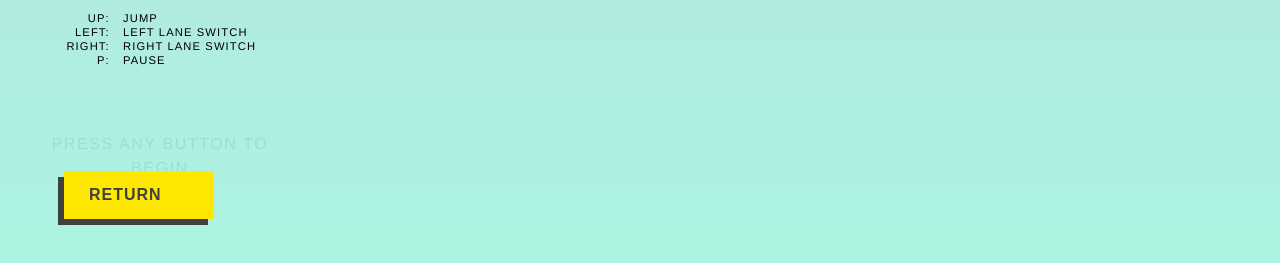
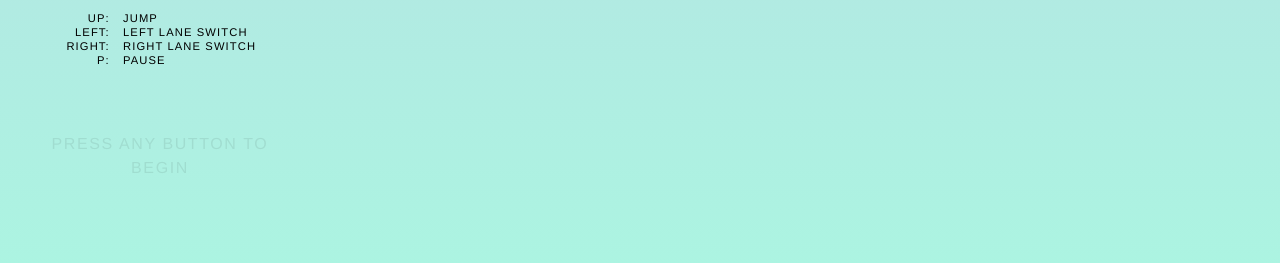
Before and after one commit to Norgh/Norgh.github.io, a plain HTML site: page index.html in a window 1280 px wide. Shown: the part 445-708 px from the top of the page. Drawn offline with nearby package versions, Linux system fonts and the light colour scheme.

Commit message:
tested
tested

```diff
--- a/index.html
+++ b/index.html
@@ -60,7 +60,6 @@
 			<table id="ranks"></table>
 			<div class="animate-flicker" id="variable-content">Press any button to begin</div>
 		</div>
-		<a href="../home" clas="btn" id="lol"> Return </a>
 		<div id="world"></div>
 
 		</div>
```
